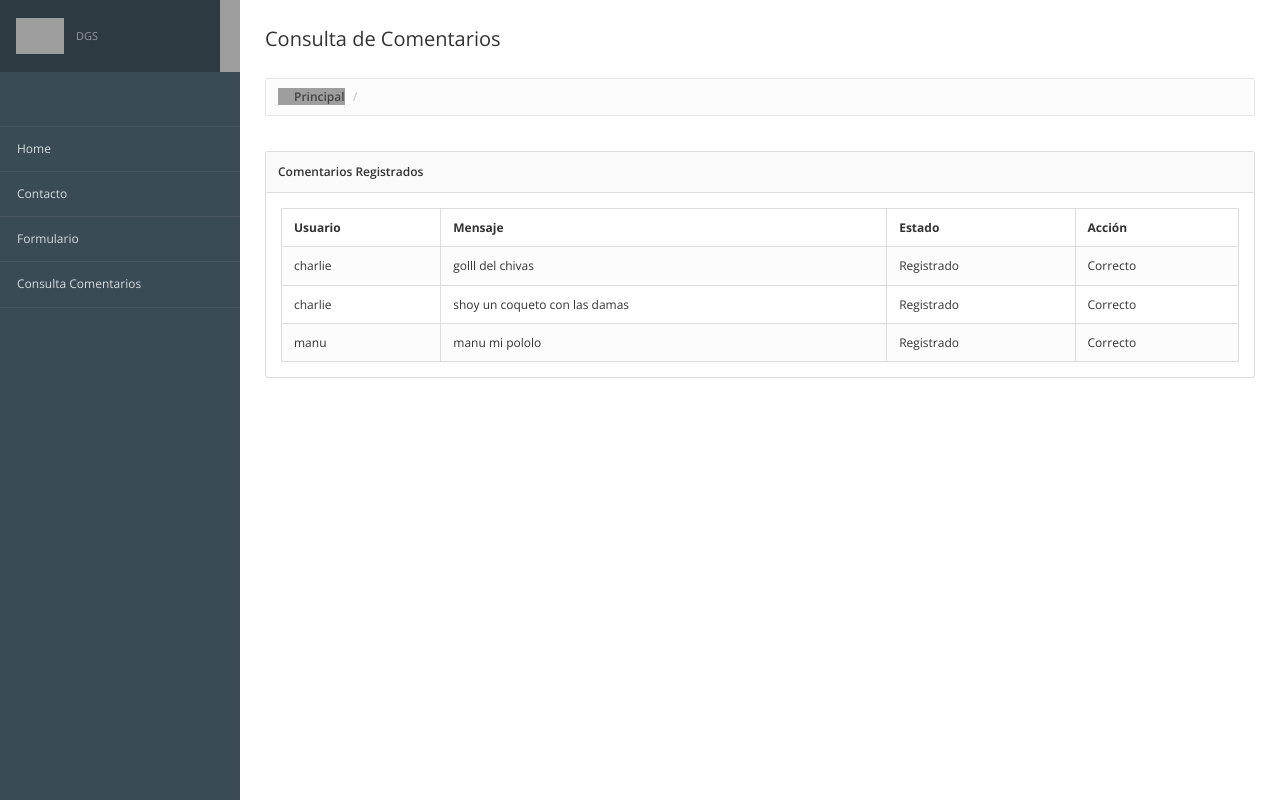
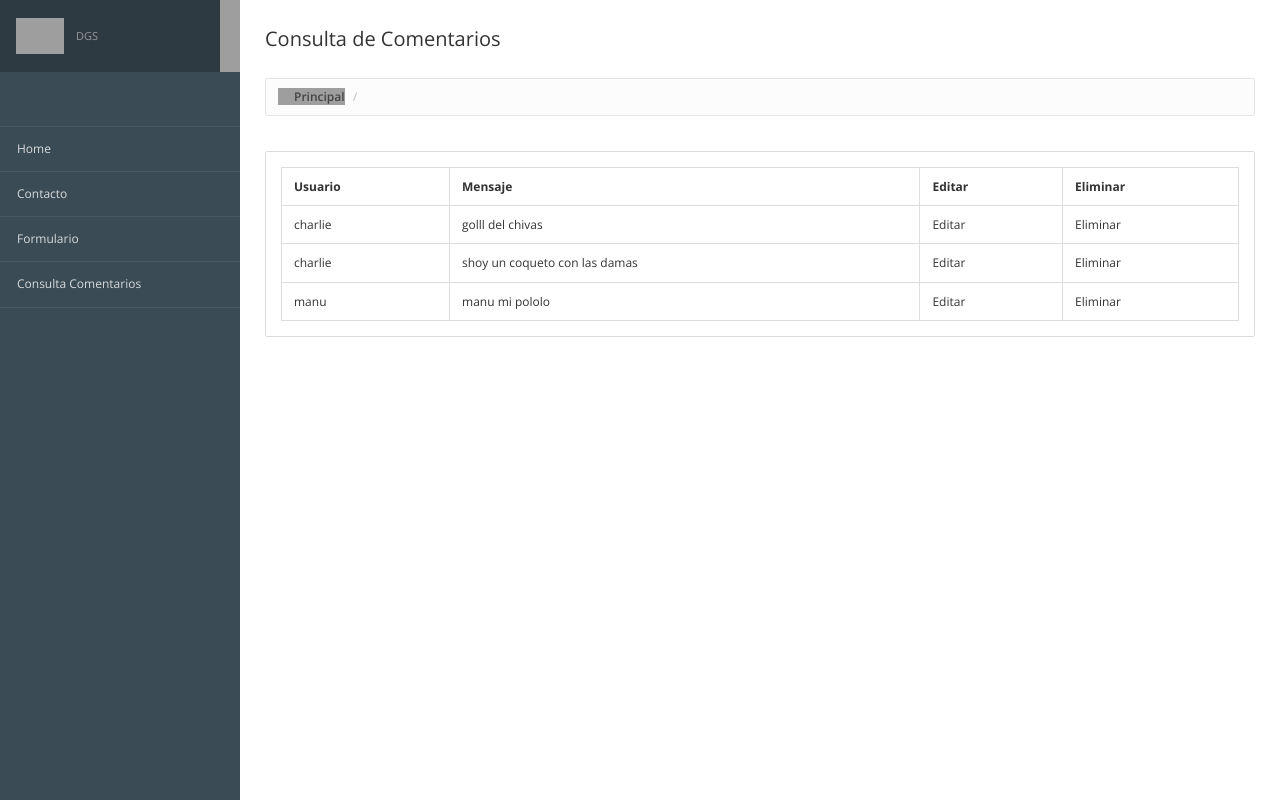
Before and after one commit to uziel122/prueba-django, a Django app: page /consultaContacto/ in a window 1280 px wide. Run offline with Django 5.2, Linux system fonts and the light colour scheme; data comes from the database, SQL or seed files in the repository; both versions use the stored data as it was after the commit; some libraries are stand-ins or nearby versions; grey boxes are pictures that could not be loaded.

Commit message:
tercer push

```diff
--- a/registros/templates/registros/consultaContacto.html
+++ b/registros/templates/registros/consultaContacto.html
@@ -6,41 +6,28 @@ Consulta de Comentarios
 {% endblock %}
 
 {% block encabezado_pagina %}
-
 <div class="page-header">
     <div class="page-title">
         <h3>Consulta de Comentarios</h3>
     </div>
 </div>
-
 {% endblock %}
 
 {% block contenido %}
 
 <div class="panel panel-default">
 
-    <div class="panel-heading">
-        <h6 class="panel-title">
-            Comentarios Registrados
-        </h6>
-    </div>
-
     <div class="panel-body">
 
-        <table class="table table-bordered table-striped">
+        <table class="table table-bordered">
 
             <thead>
 
                 <tr>
-
                     <th>Usuario</th>
-
                     <th>Mensaje</th>
-
-                    <th>Estado</th>
-
-                    <th>Acción</th>
-
+                    <th>Editar</th>
+                    <th>Eliminar</th>
                 </tr>
 
             </thead>
@@ -50,25 +37,18 @@ Consulta de Comentarios
                 {% for comentario in comentarios %}
 
                 <tr>
-
                     <td>{{ comentario.usuario }}</td>
-
                     <td>{{ comentario.mensaje }}</td>
-
-                    <td>Registrado</td>
-
-                    <td>Correcto</td>
-
+                    <td>Editar</td>
+                    <td>Eliminar</td>
                 </tr>
 
                 {% empty %}
 
                 <tr>
-
                     <td colspan="4">
                         No existen comentarios registrados.
                     </td>
-
                 </tr>
 
                 {% endfor %}
```
Also changed, not shown: db.sqlite3.
